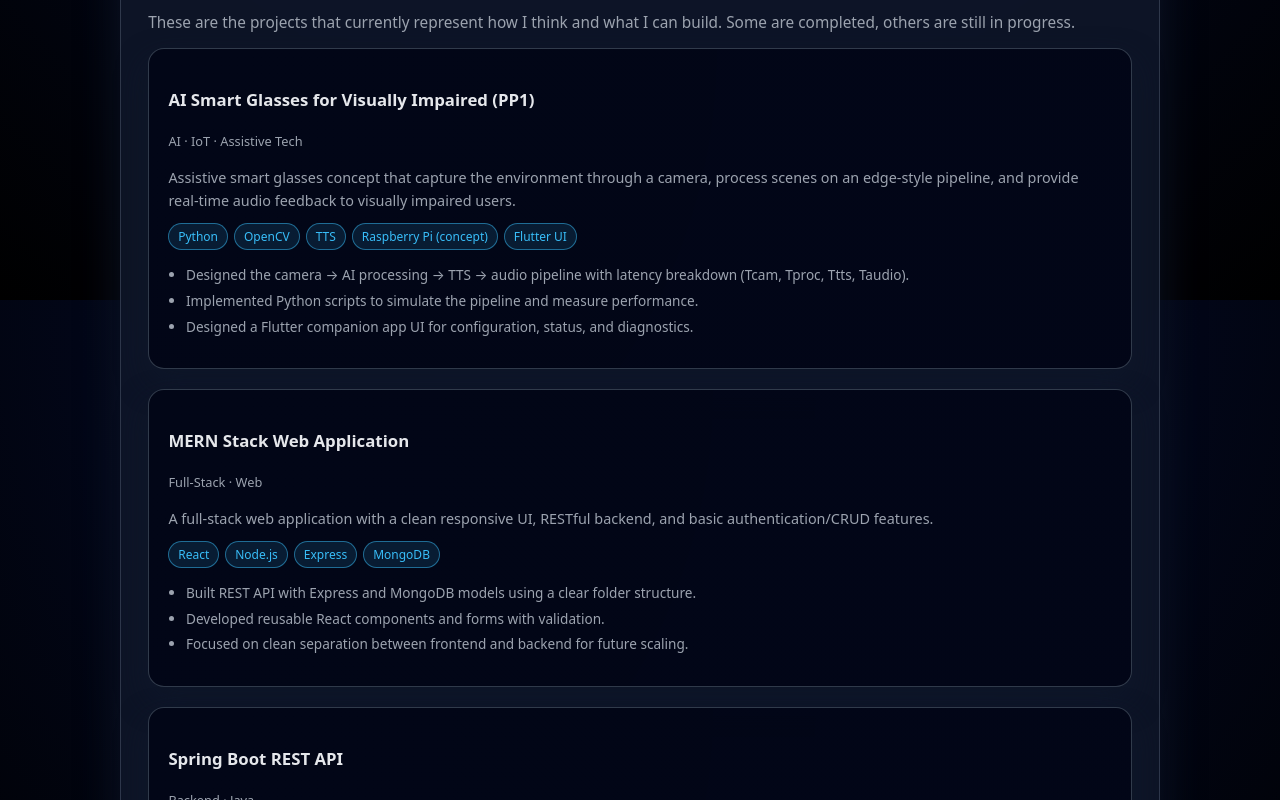
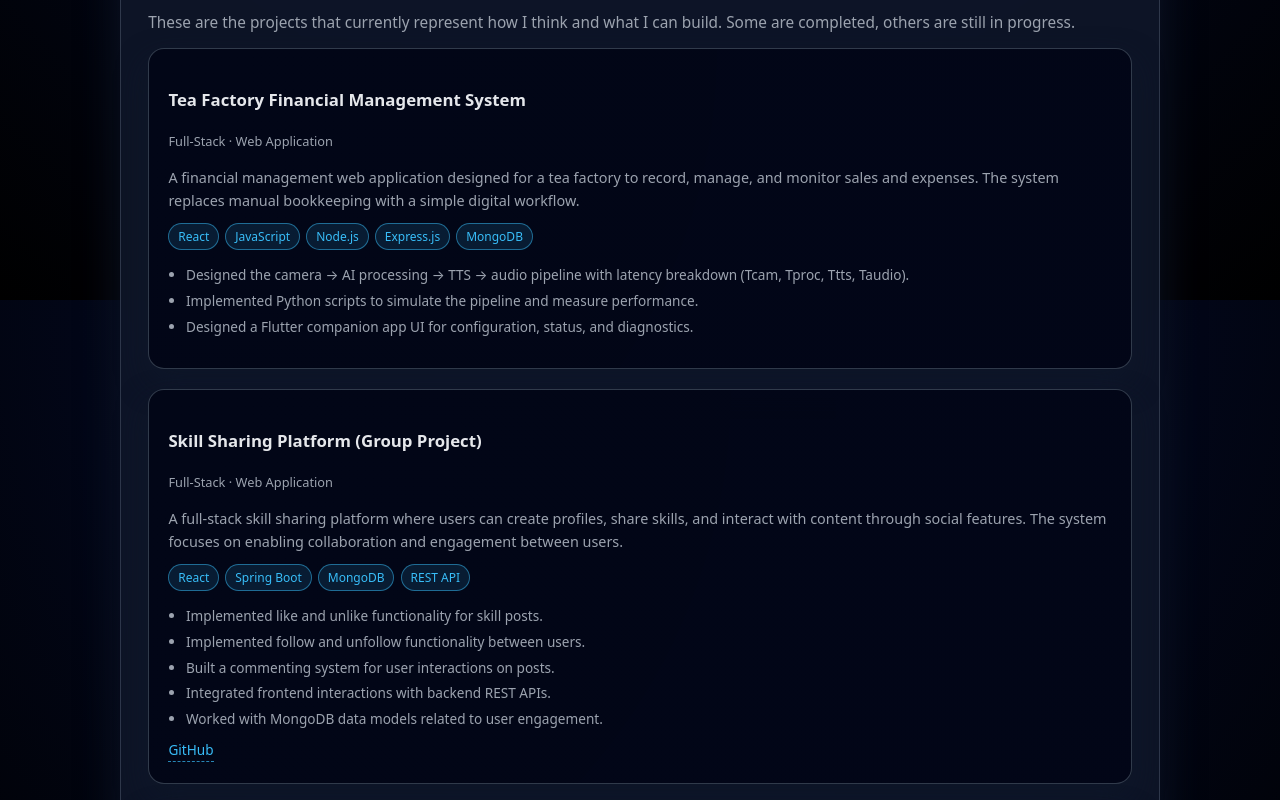
Before and after one commit to Nadun00/portfolio, a React (Vite) app: page / in a window 1280 px wide. Shown: the part 1300-2100 px from the top of the page. Built offline with nearby package versions, Linux system fonts and the light colour scheme.

Commit message:
updating projects

```diff
--- a/src/App.jsx
+++ b/src/App.jsx
@@ -1,10 +1,10 @@
 const projects = [
   {
-    title: "AI Smart Glasses for Visually Impaired (PP1)",
-    category: "AI · IoT · Assistive Tech",
-    tech: ["Python", "OpenCV", "TTS", "Raspberry Pi (concept)", "Flutter UI"],
+    title: "Tea Factory Financial Management System",
+    category: "Full-Stack · Web Application",
+    tech: ["React", "JavaScript", "Node.js", "Express.js", "MongoDB"],
     description:
-      "Assistive smart glasses concept that capture the environment through a camera, process scenes on an edge-style pipeline, and provide real-time audio feedback to visually impaired users.",
+      "A financial management web application designed for a tea factory to record, manage, and monitor sales and expenses. The system replaces manual bookkeeping with a simple digital workflow.",
     highlights: [
       "Designed the camera → AI processing → TTS → audio pipeline with latency breakdown (Tcam, Tproc, Ttts, Taudio).",
       "Implemented Python scripts to simulate the pipeline and measure performance.",
@@ -16,18 +16,20 @@
     }
   },
   {
-    title: "MERN Stack Web Application",
-    category: "Full-Stack · Web",
-    tech: ["React", "Node.js", "Express", "MongoDB"],
+    title: "Skill Sharing Platform (Group Project)",
+    category: "Full-Stack · Web Application",
+    tech: ["React", "Spring Boot", "MongoDB", "REST API"],
     description:
-      "A full-stack web application with a clean responsive UI, RESTful backend, and basic authentication/CRUD features.",
+      "A full-stack skill sharing platform where users can create profiles, share skills, and interact with content through social features. The system focuses on enabling collaboration and engagement between users.",
     highlights: [
-      "Built REST API with Express and MongoDB models using a clear folder structure.",
-      "Developed reusable React components and forms with validation.",
-      "Focused on clean separation between frontend and backend for future scaling."
+      "Implemented like and unlike functionality for skill posts.",
+      "Implemented follow and unfollow functionality between users.",
+      "Built a commenting system for user interactions on posts.",
+      "Integrated frontend interactions with backend REST APIs.",
+      "Worked with MongoDB data models related to user engagement."
     ],
     links: {
-      github: "",
+      github: "https://github.com/Nadun00/task-hive-learning-platform",
       demo: ""
     }
   },
```
